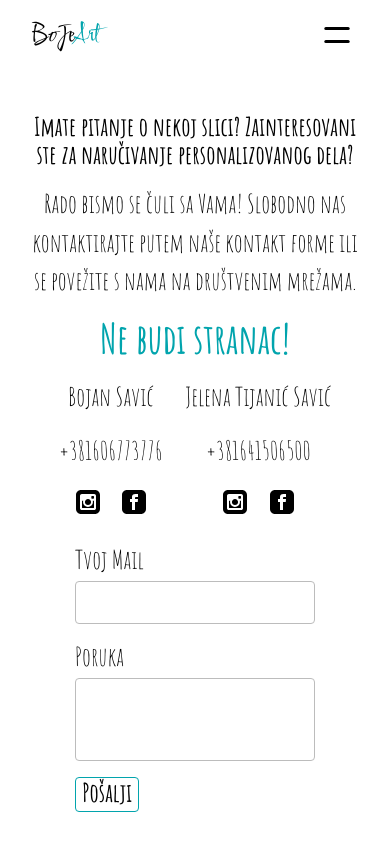
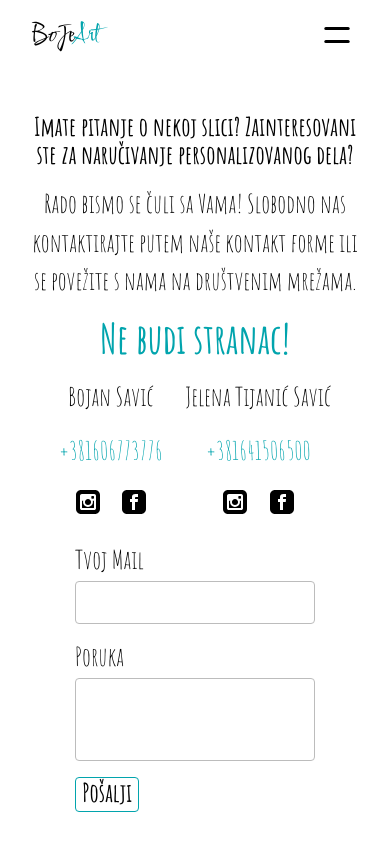
Before and after one commit to vukovicdusan/bojeart, a Next.js app: page /contact in a window 390 px wide. Shown: the top 844 px of the page. Built offline with nearby package versions, Linux system fonts and the light colour scheme; no server answers.

Commit message:
fixed canonicals and added color to telephone numbers

```diff
--- a/components/Socials.jsx
+++ b/components/Socials.jsx
@@ -6,7 +6,9 @@ const Socials = () => {
     <div className={`${styles.socialsContainer} [ mr-bs-1 ] [ wrap ]`}>
       <div className="stack">
         <p>Bojan Savić</p>
-        <a href="tel:+381606773776">+381606773776</a>
+        <a className={styles.tel} href="tel:+381606773776">
+          +381606773776
+        </a>
         <ul className={`${styles.bojanSocials} [ wrap ]`}>
           <li>
             <a
@@ -67,7 +69,9 @@ const Socials = () => {
       </div>
       <div className="stack">
         <p>Jelena Tijanić Savić</p>
-        <a href="tel:+381641506500">+381641506500</a>
+        <a className={styles.tel} href="tel:+381641506500">
+          +381641506500
+        </a>
         <ul className={`${styles.jelenaSocials} [ wrap ]`}>
           <li>
             <a
--- a/pages/about.jsx
+++ b/pages/about.jsx
@@ -39,7 +39,7 @@ const about = () => {
         <link rel="icon" href="/favicon.ico" />
         <link
           rel="canonical"
-          href="https://bojeart.com/about"
+          href="https://www.bojeart.com/about"
           key="canonical"
         />
       </Head>
--- a/pages/contact.jsx
+++ b/pages/contact.jsx
@@ -64,7 +64,7 @@ const contact = () => {
         <link rel="icon" href="/favicon.ico" />
         <link
           rel="canonical"
-          href="https://bojeart.com/contact"
+          href="https://www.bojeart.com//contact"
           key="canonical"
         />
       </Head>
--- a/pages/index.js
+++ b/pages/index.js
@@ -15,7 +15,7 @@ export default function Home({ imgList, blogList, categories }) {
           content="Svet umetnosti Jelene Tijanić Savić i Bojana Savića dvoje umetnika koji žive i rade u Beogradu."
         />
         <link rel="icon" href="/favicon.ico" />
-        <link rel="canonical" href="https://bojeart.com" key="canonical" />
+        <link rel="canonical" href="https://www.bojeart.com/" key="canonical" />
       </Head>
       <BackToTop></BackToTop>
       <Hero></Hero>
--- a/styles/Socials.module.css
+++ b/styles/Socials.module.css
@@ -34,3 +34,11 @@
   justify-content: center;
   align-items: center;
 }
+
+.tel {
+  color: var(--main);
+}
+
+.tel:hover {
+  color: var(--secondary);
+}
```
